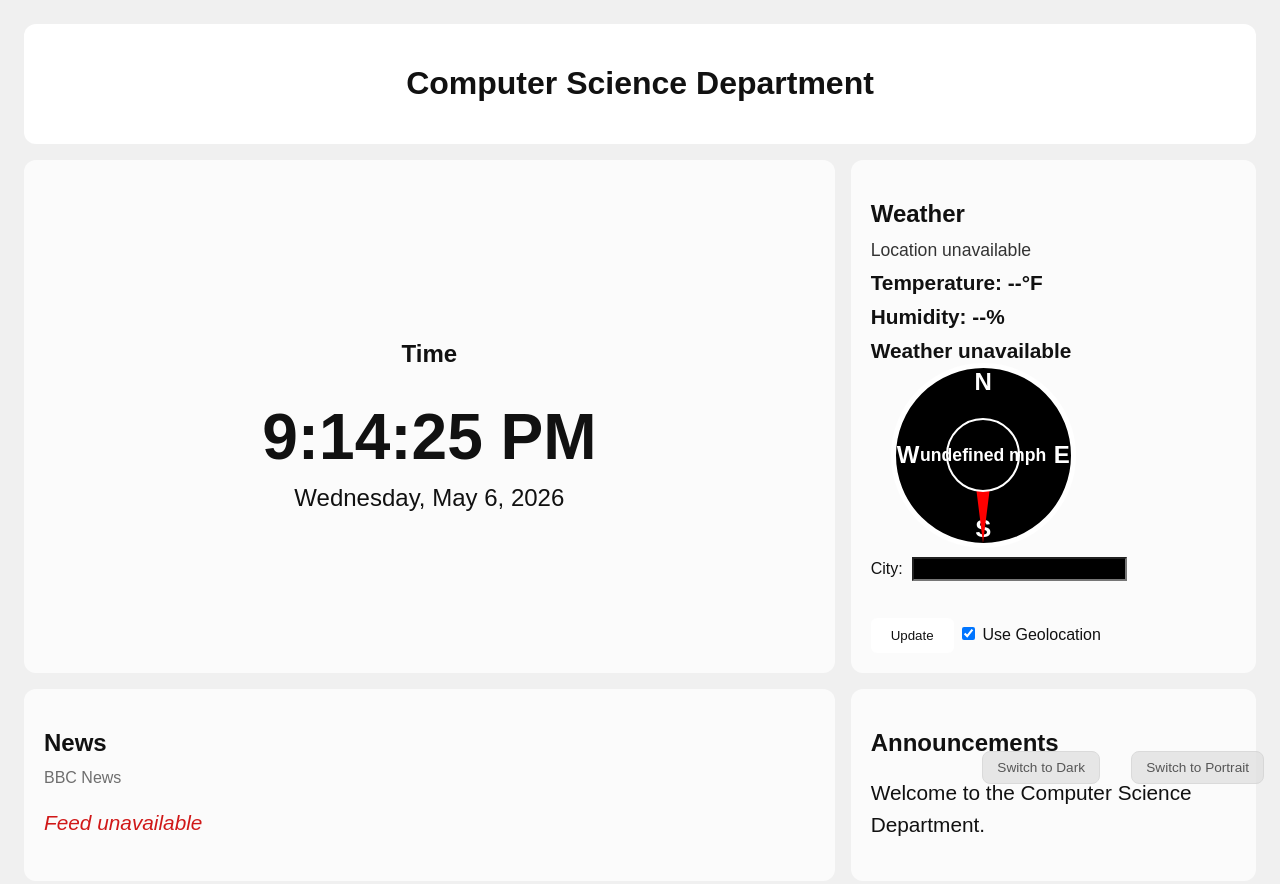
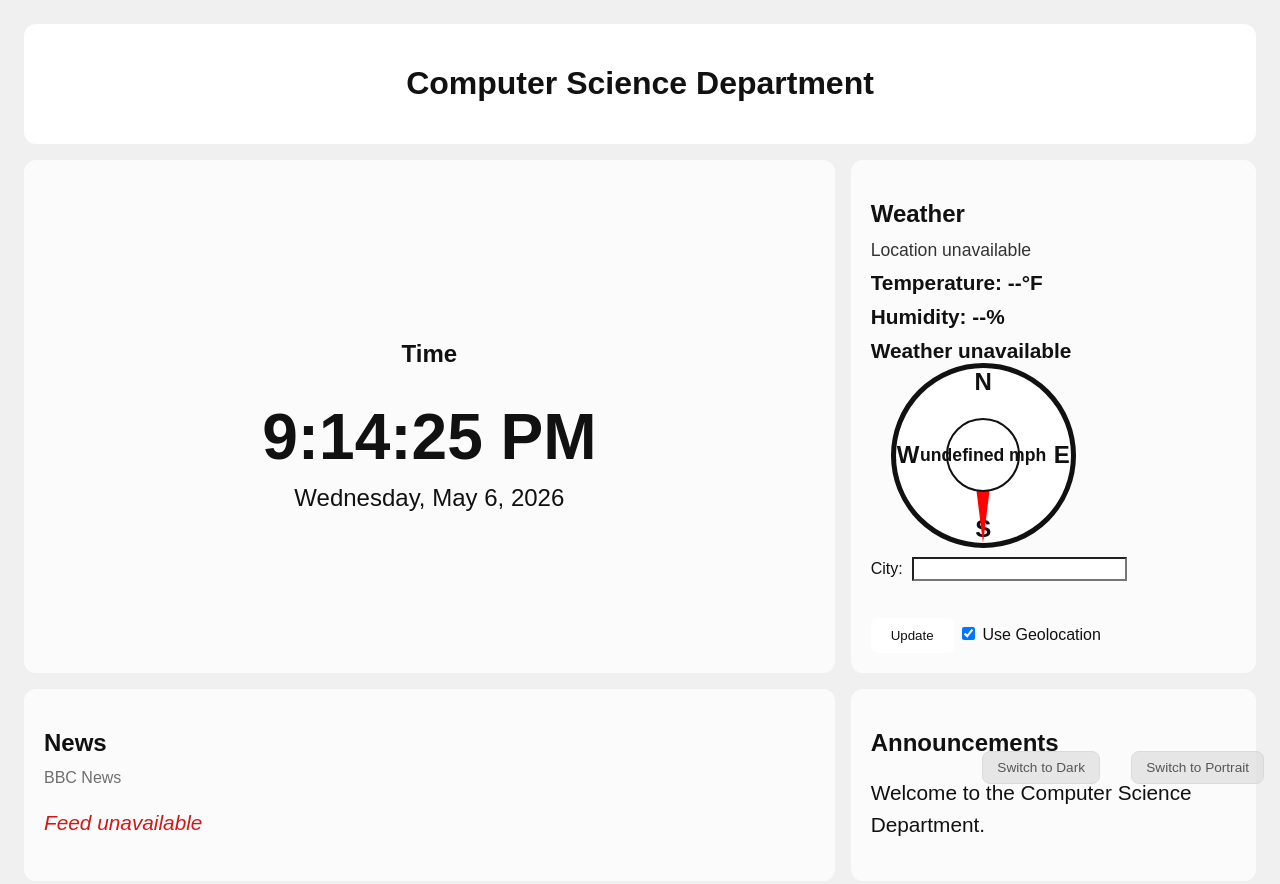
Before and after one commit to CS-3250-SinisterSix/Sinister-Six-Digital-Signage, a website: page index.html in a window 1280 px wide. Shown: the top 884 px of the page. Drawn offline with Linux system fonts and the light colour scheme; no server answers.

Commit message:
Theme mode implemented

```diff
--- a/style.css
+++ b/style.css
@@ -189,8 +189,8 @@ h2 {
   align-items: center;
   font-size: 1rem;
   margin: 5px;
-  background-color: black;
-  color: white;
+  background-color: var(--input-bg);
+  color: var(--input-color);
 }
 
 .compass-container {
@@ -206,8 +206,8 @@ h2 {
   position: relative;
   width: 175px;
   height: 175px;
-  border: 5px solid white;
-  background-color: black;
+  border: 5px solid var(--input-color);
+  background-color: var(--input-bg);
   border-radius: 50%;
   margin: auto;
   display: inline-flex;
@@ -232,8 +232,8 @@ h2 {
   position: absolute;
   width: 70px;
   height: 70px;
-  border: 2px solid white;
-  background-color: black;
+  border: 2px solid var(--input-color);
+  background-color: var(--input-bg);
   border-radius: 50%;
 }
 
@@ -241,7 +241,7 @@ h2 {
   position: absolute;
   font-size: 1.1rem;
   font-weight: bold;
-  color: white;
+  color: var(--input-color);
 }
 
 .label-n {
@@ -251,7 +251,7 @@ h2 {
   transform: translateX(-50%);
   font-size: 1.5rem;
   font-weight: bold;
-  color: white;
+  color: var(--input-color);
 }
 
 .label-e {
@@ -261,7 +261,7 @@ h2 {
   transform: translateY(-50%);
   font-size: 1.5rem;
   font-weight: bold;
-  color: white;
+  color: var(--input-color);
   padding-right: 1px;
 }
 
@@ -272,7 +272,7 @@ h2 {
   transform: translateX(-50%);
   font-size: 1.5rem;
   font-weight: bold;
-  color: white;
+  color: var(--input-color);
 }
 
 .label-w {
@@ -282,7 +282,7 @@ h2 {
   transform: translateY(-50%);
   font-size: 1.5rem;
   font-weight: bold;
-  color: white;
+  color: var(--input-color);
   padding-left: 1px;
 }
 
```
